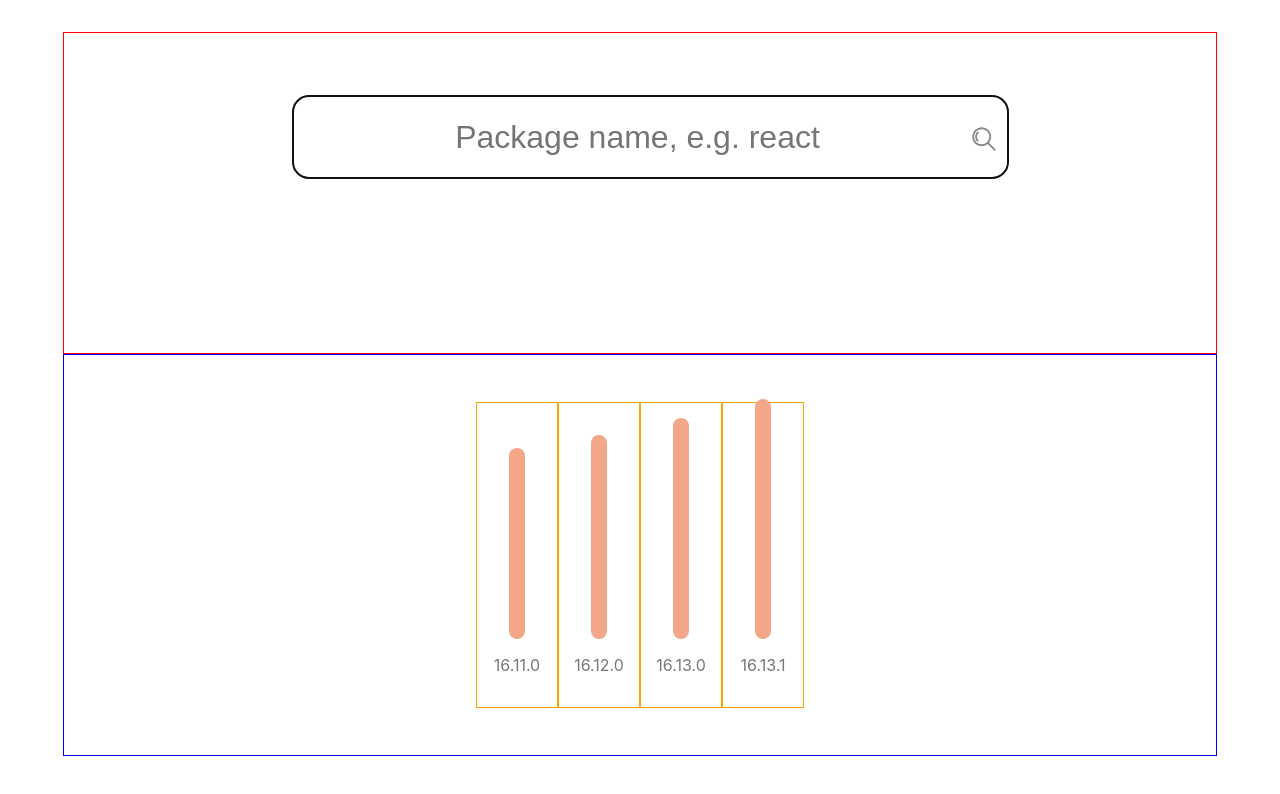
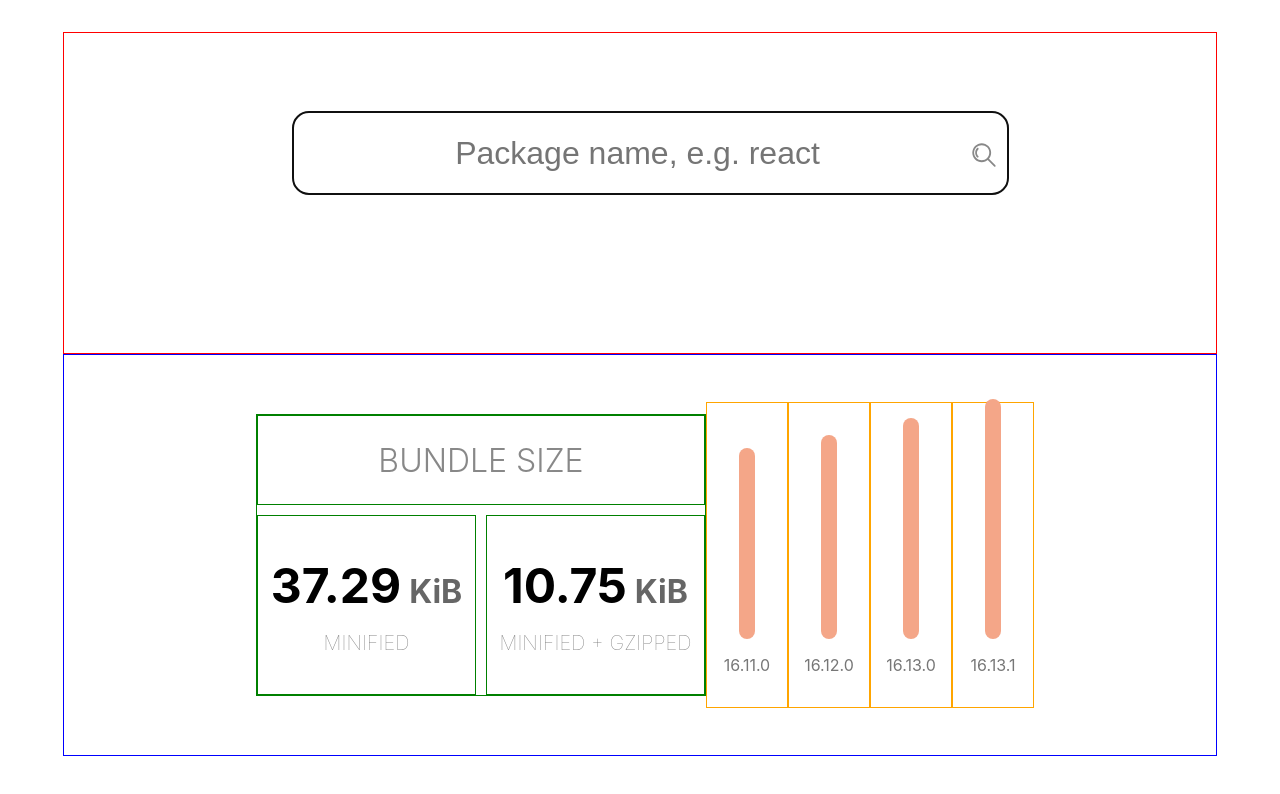
Before and after one commit to barisdemiray/dumbbell, a React (Create React App) app in the folder frontend/: page / in a window 1280 px wide. Shown: the top 794 px of the page. Built offline with nearby package versions, Linux system fonts and the light colour scheme.

Commit message:
Add a component that renders overall bundle size information

```diff
--- a/frontend/src/App.css
+++ b/frontend/src/App.css
@@ -24,7 +24,7 @@
   color: red;
   margin-top: 2rem;
 
-  min-height: 5rem;
+  min-height: 3rem;
 }
 
 .ResultContainer {
--- a/frontend/src/components/barchart.styles.css
+++ b/frontend/src/components/barchart.styles.css
@@ -7,3 +7,9 @@
   /* min-width: 60vw;
   min-height: 40vh; */
 }
+
+@media screen and (max-width: 1024px) {
+  .BarChartContainer {
+    margin-top: 3rem;
+  }
+}
--- /dev/null
+++ b/frontend/src/components/overall-size.component.jsx
@@ -0,0 +1,47 @@
+import React from 'react';
+import PropTypes from 'prop-types';
+
+import './overall-size.styles.css';
+
+/**
+ * A component that renders the overall size info with given data.
+ */
+function OverallSize({ data }) {
+  /**
+   * Renders a table with overall size information
+   */
+  console.debug('data in overall size', data);
+  if (data) {
+    const minifiedBundleSizeInKiloBytes = (data.minifiedBundleSizeInBytes / 1024.0).toFixed(2);
+    const minifiedAndGzippedBundleSizeInKiloBytes = (
+      data.minifiedAndGzippedBundleSizeInBytes / 1024
+    ).toFixed(2);
+
+    return (
+      <div className="OverallSizeContainer">
+        <div className="OverallSizeTitle">Bundle size</div>
+        <div className="OverallSize">
+          <div>
+            <span className="OverallSizeValue">{minifiedBundleSizeInKiloBytes}</span>
+            <span className="OverallSizeValueUnit">KiB</span>
+          </div>
+          <span className="OverallSizeDefinition">minified</span>
+        </div>
+        <div className="OverallSize">
+          <div>
+            <span className="OverallSizeValue">{minifiedAndGzippedBundleSizeInKiloBytes}</span>
+            <span className="OverallSizeValueUnit">KiB</span>
+          </div>
+          <span className="OverallSizeDefinition">minified + gzipped</span>
+        </div>
+      </div>
+    );
+  }
+}
+
+// Check props
+OverallSize.propTypes = {
+  data: PropTypes.object.isRequired,
+};
+
+export default OverallSize;
--- /dev/null
+++ b/frontend/src/components/overall-size.styles.css
@@ -0,0 +1,58 @@
+.OverallSizeContainer {
+  display: grid;
+  grid-template-columns: repeat(2, 1fr);
+  grid-template-rows: 1fr 2fr;
+  grid-gap: 10px;
+  border: 1px solid green;
+
+  min-height: 35vh;
+  min-width: 35vw;
+}
+
+/* Have the title cover up two columns */
+.OverallSizeTitle {
+  grid-column: span 2;
+  font-size: 2rem;
+  color: #888;
+  font-weight: 300;
+  text-transform: uppercase;
+  border: 1px solid green;
+
+  /* Center the title */
+  display: flex;
+  justify-content: center;
+  align-items: center;
+}
+
+.OverallSize {
+  display: grid;
+  grid-template-rows: 1fr 1fr;
+  border: 1px solid green;
+
+  /* Center the content */
+  display: flex;
+  flex-direction: column;
+  justify-content: center;
+  align-items: center;
+}
+
+.OverallSizeValue {
+  font-size: 3rem;
+  font-weight: bold;
+  color: black;
+}
+
+.OverallSizeValueUnit {
+  font-size: 2rem;
+  font-weight: bold;
+  color: #666;
+  margin-left: 0.5rem;
+}
+
+.OverallSizeDefinition {
+  font-size: 1.25rem;
+  font-weight: 100;
+  color: #777;
+  text-transform: uppercase;
+  margin-top: 1rem;
+}
--- a/frontend/src/components/resultbox.component.jsx
+++ b/frontend/src/components/resultbox.component.jsx
@@ -3,13 +3,18 @@ import PropTypes from 'prop-types';
 
 import './resultbox.styles.css';
 import BarChart from './barchart.component';
+import OverallSize from './overall-size.component';
 
 /**
  * A component that renders package bundle size result.
  */
 function ResultBox({ resultData }) {
+  // Only the most recent version's result data will be displayed in detail
+  const [lastResultData] = resultData.slice(-1);
+
   return (
     <div className="ResultBoxContainer">
+      <OverallSize data={lastResultData} />
       <BarChart data={resultData} />
     </div>
   );
--- a/frontend/src/components/resultbox.styles.css
+++ b/frontend/src/components/resultbox.styles.css
@@ -1,7 +1,18 @@
 .ResultBoxContainer {
+  display: flex;
+  flex-direction: row;
+  justify-content: space-around;
+  align-items: center;
+
+  width: 60vw;
 }
 
-@media screen and (max-width: 640px) {
+@media screen and (max-width: 1024px) {
   .ResultBoxContainer {
+    flex-direction: column;
+    justify-content: space-around;
+    align-items: center;
+
+    /* height: 90vh; */
   }
 }
```
